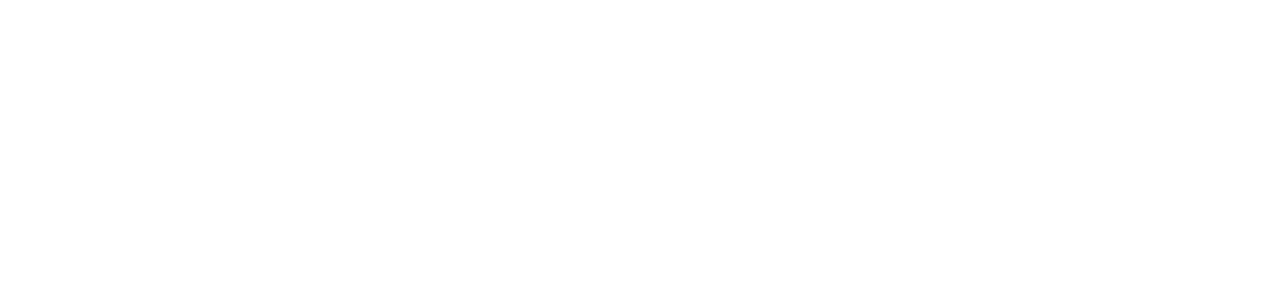
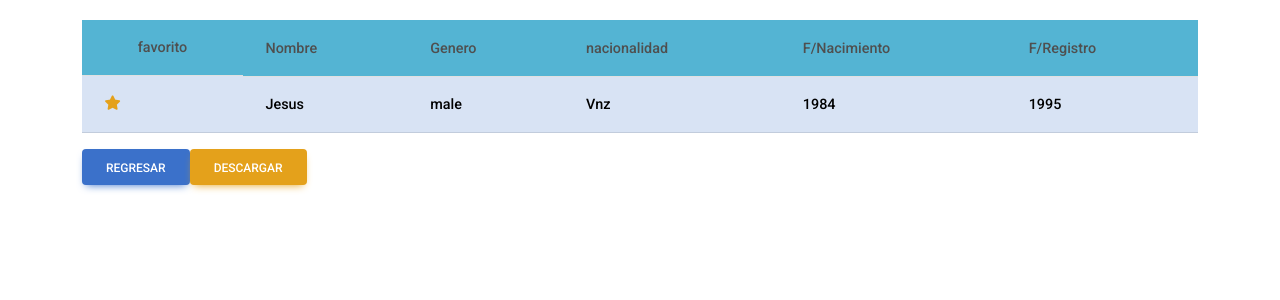
Before and after one commit to JesusNunezFT/PerfilesFiltradosDeUnaApi, a React (Vite) app: page /favoritos in a window 1280 px wide. Before the commit this address had no page. Shown: the top 300 px of the page. Built offline with nearby package versions, Linux system fonts and the light colour scheme.

Commit message:
creando vista favoritos y sus elementos

```diff
--- a/src/App.jsx
+++ b/src/App.jsx
@@ -3,7 +3,7 @@
 import { BrowserRouter as Router, Route, Routes } from "react-router-dom";
 import Principal from './pages/principal';
 import Perfil from './pages/perfil';
-import Consulta from './pages/Consulta';
+import Favoritos from './pages/Favoritos';
 
 export default function App() {
   return (
@@ -13,7 +13,7 @@
 
         <Route path="/" element={<Principal />} />
         <Route path="perfil" element={<Perfil />}/>
-        <Route path="consulta" element={<Consulta />} />
+        <Route path="favoritos" element={<Favoritos />} />
       </Routes>
 
     </Router>
--- a/src/pages/Consulta.jsx
+++ /dev/null
@@ -1,55 +0,0 @@
-import "mdb-react-ui-kit/dist/css/mdb.min.css";
-import {
-  MDBTable,
-  MDBTableHead,
-  MDBTableBody,
-  MDBCol,
-  MDBRow,
-  MDBContainer,
-  MDBBtn,
-  MDBIcon,
-} from "mdb-react-ui-kit";
-import React from "react";
-import {
-  MDBCard,
-  MDBCardImage,
-  MDBCardBody,
-  MDBCardTitle,
-  MDBCardText,
-  MDBCardLink,
-  MDBListGroup,
-  MDBListGroupItem,
-} from "mdb-react-ui-kit";
-
-export default function Consulta() {
-  return (
-    <MDBContainer
-      breakpoint="md"
-      className="justify-content-center"
-      style={{ width: 500, height: 800 }}
-    >
-      <MDBCard>
-        <MDBCardImage
-          position="center"
-          alt="..."
-          src="https://mdbootstrap.com/img/new/standard/city/062.webp"
-        ></MDBCardImage>
-        <MDBCardBody>
-          <MDBCardTitle>Nombre:</MDBCardTitle>
-          <MDBCardText>
-          </MDBCardText>
-        </MDBCardBody>
-        <MDBListGroup flush>
-          <MDBListGroupItem>Genero:</MDBListGroupItem>
-          <MDBListGroupItem>Email:</MDBListGroupItem>
-          <MDBListGroupItem>Nacionalidad:</MDBListGroupItem>
-          <MDBListGroupItem>Fecha de Nacimiento:</MDBListGroupItem>
-          <MDBListGroupItem>Fecha de Registro:</MDBListGroupItem>
-        </MDBListGroup>
-        <MDBCardBody className=" d-flex justify-content-center">
-          <MDBCardLink href="#" ><i className="fas fa-download"></i> Descargar</MDBCardLink>
-        </MDBCardBody>
-      </MDBCard>
-    </MDBContainer>
-  );
-}
--- /dev/null
+++ b/src/pages/Favoritos.jsx
@@ -0,0 +1,61 @@
+import "mdb-react-ui-kit/dist/css/mdb.min.css";
+import {
+  MDBTable,
+  MDBTableHead,
+  MDBTableBody,
+  MDBCol,
+  MDBRow,
+  MDBContainer,
+  MDBBtn,
+  MDBIcon,
+} from "mdb-react-ui-kit";
+import React from "react";
+import { useNavigate } from "react-router-dom";
+
+export default function Favoritos() {
+  const navigate = useNavigate();
+
+  return (
+    <MDBContainer>
+    <MDBTable>
+      <MDBTableHead className="bg-info ">
+        <tr>
+          <th className=" d-flex justify-content-center">favorito</th>
+          <th scope="col">Nombre</th>
+          <th scope="col">Genero</th>
+          <th scope="col">nacionalidad</th>
+          <th scope="col">F/Nacimiento</th>
+          <th scope="col">F/Registro</th>
+        </tr>
+      </MDBTableHead>
+
+      <MDBTableBody className="table-primary bg-light ">
+        <tr>
+          <th scope="row">
+            <MDBIcon fas icon="star" className="text-warning" />
+          </th>
+          <th>Jesus</th>
+          <th>male</th>
+          <th>Vnz</th>
+          <th>1984</th>
+          <th>1995</th>
+        </tr>
+      </MDBTableBody>
+
+
+    </MDBTable>
+
+    <button
+    onClick={() => navigate(-1)}
+    type="button"
+    className="btn btn-primary"
+  >
+    Regresar
+  </button>
+
+  <button type="button" className="btn btn-warning">
+    Descargar
+  </button>
+  </MDBContainer>
+  );
+}
--- a/src/pages/Perfil.jsx
+++ b/src/pages/Perfil.jsx
@@ -24,6 +24,7 @@
 import { useEffect } from "react";
 import { useNavigate } from "react-router-dom";
 import { useState } from "react";
+import { Link } from "react-router-dom";
 
 
 export default function Perfil() {
@@ -91,12 +92,16 @@
     [ ]
   )
 
+
+
     return (
+
     <MDBContainer
       breakpoint="md"
       className="d-flex justify-content-center align-items-center "
       style={{ width: 500, height: 800 }}
     >
+
       <MDBCard >
 
         <MDBCardImage
@@ -144,6 +149,15 @@
 
         </MDBListGroup>
         <button onClick={() => navigate(-1)} type="button" className="btn btn-primary">Regresar</button>
+        <button type="button" className="btn btn-warning">
+
+        <Link to="/favoritos">
+        <i className="fas fa-search"></i>Ver Favoritos
+        </Link>
+
+        </button>
+
+
 
       </MDBCard>
     </MDBContainer>
```
